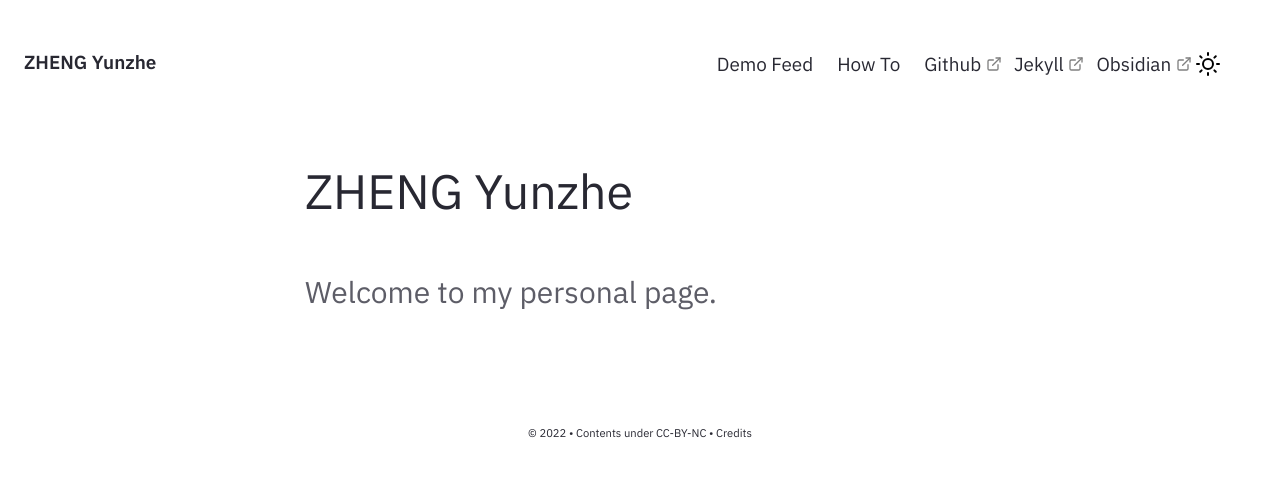
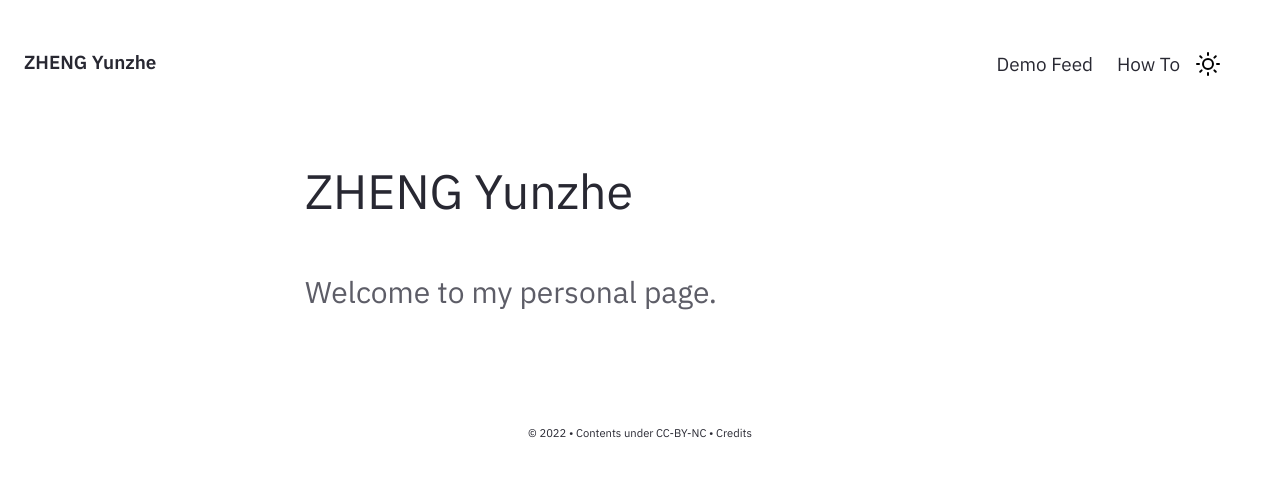
Before and after one commit to Dran-Z/dran-z.github.io, a Jekyll site: the page built from pages/index.md, in a window 1280 px wide. Shown: the top 477 px of the page. Built offline with Jekyll 4.4.1, drawn with Linux system fonts in a browser that asks for light colours.

Commit message:
Update aboutme

```diff
--- a/_includes/Nav.html
+++ b/_includes/Nav.html
@@ -52,21 +52,17 @@
 
     <div id="navbarBasicExample" class="navbar-menu">
       <div class="navbar-start">
+        <a href="/pages/about_me" class="navbar-item">
+        </a>
         <a href="{{'/notes' | relative_url}}" class="navbar-item">
           Demo Feed
         </a>
         <a href="../post/how-to" class="navbar-item">
           How To
         </a>
-        <a href="https://github.com/Jekyll-Garden/jekyll-garden.github.io" target="_blank" class="navbar-item">
+        <!-- <a href="https://github.com/Jekyll-Garden/jekyll-garden.github.io" target="_blank" class="navbar-item">
           Github
-        </a>
-        <a href="https://jekyllrb.com/" target="_blank" class="navbar-item">
-          Jekyll
-        </a>
-        <a href="https://obsidian.md/"  target="_blank" class="navbar-item">
-          Obsidian
-        </a>
+        </a> -->
       </div>
       <div class="navbar-end is-hidden-mobile" onclick="modeSwitcher()" >
         <div class="navbar-item">
```
Also changed, not shown: 1 other file.
